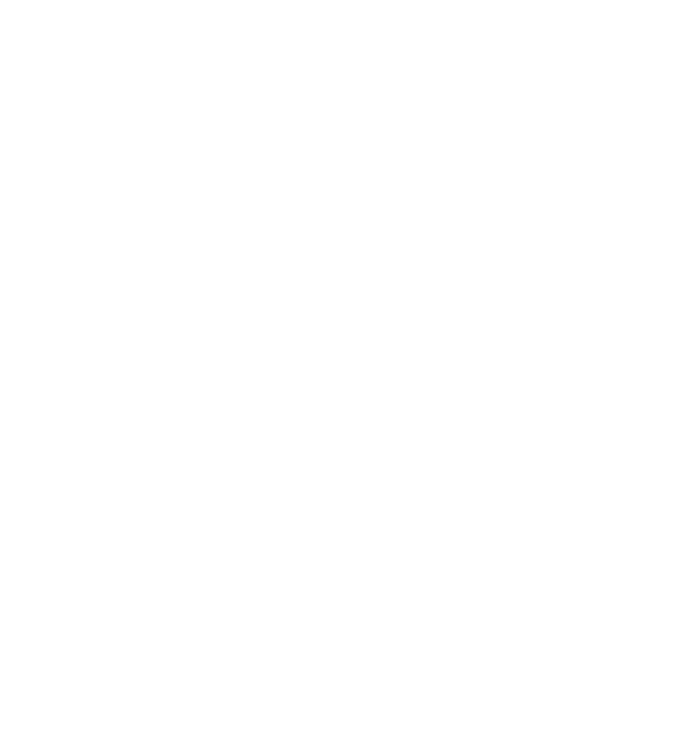
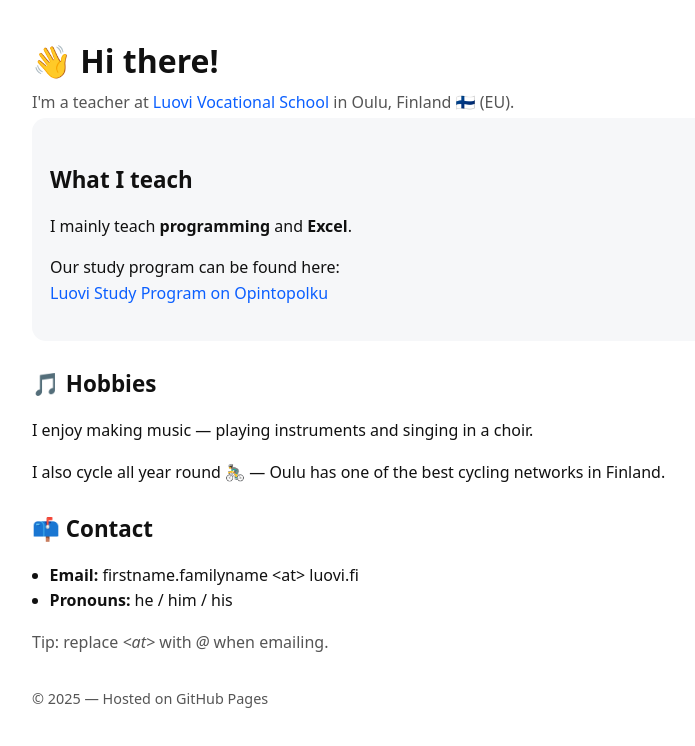
Before and after one commit to anpert/anpert.github.io, a plain HTML site: page index.html in a window 1280 px wide. Shown: the whole page, without its empty margins (228-923 px from the left). Drawn offline with Linux system fonts and the light colour scheme.

Commit message:
Refactor HTML structure and style definitions

```diff
--- a/index.html
+++ b/index.html
@@ -11,4 +11,61 @@
   <style>
     :root { --fg:#111; --bg:#fff; --muted:#555; --link:#0b5fff; --card:#f6f7f9; }
     @media (prefers-color-scheme: dark) {
-      :root { --fg:#eaeaea; --bg:#0c0d10; --muted:#9aa0a6; --lin
+      :root { --fg:#eaeaea; --bg:#0c0d10; --muted:#9aa0a6; --link:#82aaff; --card:#151821; }
+    }
+    html,body{margin:0;padding:0;background:var(--bg);color:var(--fg);font:16px/1.6 system-ui,-apple-system,Segoe UI,Roboto,Inter,Arial,sans-serif}
+    .wrap{max-width:760px;margin:0 auto;padding:32px 20px}
+    header h1{font-size:2rem;margin:.2rem 0}
+    header p{margin:.2rem 0;color:var(--muted)}
+    a{color:var(--link);text-decoration:none}
+    a:hover,a:focus{text-decoration:underline}
+    .card{background:var(--card);border-radius:14px;padding:18px 18px}
+    h2{font-size:1.4rem;margin:1.6rem 0 .6rem}
+    ul{padding-left:1.1rem}
+    .muted{color:var(--muted)}
+    footer{margin-top:2rem;font-size:.9rem;color:var(--muted)}
+  </style>
+</head>
+<body>
+  <main class="wrap">
+    <header>
+      <h1>👋 Hi there!</h1>
+      <p>I'm a teacher at <a href="https://www.luovi.fi" target="_blank" rel="noopener">Luovi Vocational School</a> in Oulu, Finland 🇫🇮 (EU).</p>
+    </header>
+
+    <section class="card">
+      <h2>What I teach</h2>
+      <p>I mainly teach <strong>programming</strong> and <strong>Excel</strong>.</p>
+      <p>Our study program can be found here:<br />
+        <a href="https://opintopolku.fi/konfo/en/toteutus/1.2.246.562.17.00000000000000005269" target="_blank" rel="noopener">
+          Luovi Study Program on Opintopolku
+        </a>
+      </p>
+    </section>
+
+    <section>
+      <h2>🎵 Hobbies</h2>
+      <p>I enjoy making music — playing instruments and singing in a choir.</p>
+      <p>I also cycle all year round 🚴‍♂️ — Oulu has one of the best cycling networks in Finland.</p>
+    </section>
+
+    <section>
+      <h2>📫 Contact</h2>
+      <ul>
+        <li><strong>Email:</strong> firstname.familyname &lt;at&gt; luovi.fi</li>
+        <li><strong>Pronouns:</strong> he / him / his</li>
+      </ul>
+      <p class="muted">Tip: replace <em>&lt;at&gt;</em> with <em>@</em> when emailing.</p>
+    </section>
+
+    <footer>
+      <p>© <span id="y"></span> — Hosted on GitHub Pages</p>
+    </footer>
+  </main>
+
+  <script>
+    // Update year automatically
+    document.getElementById('y').textContent = new Date().getFullYear();
+  </script>
+</body>
+</html>
```
Lines whose indentation alone changed are shown as unchanged.
